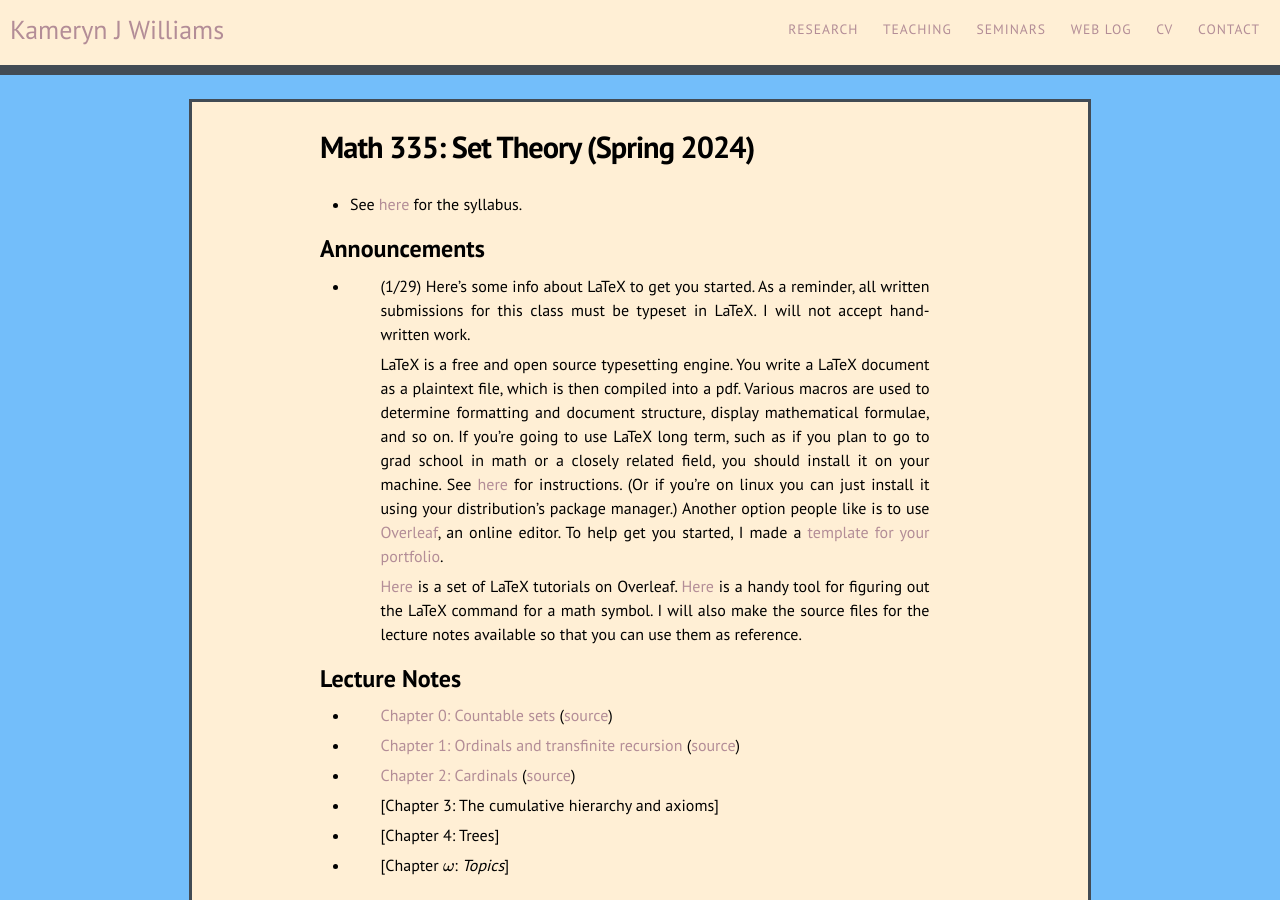
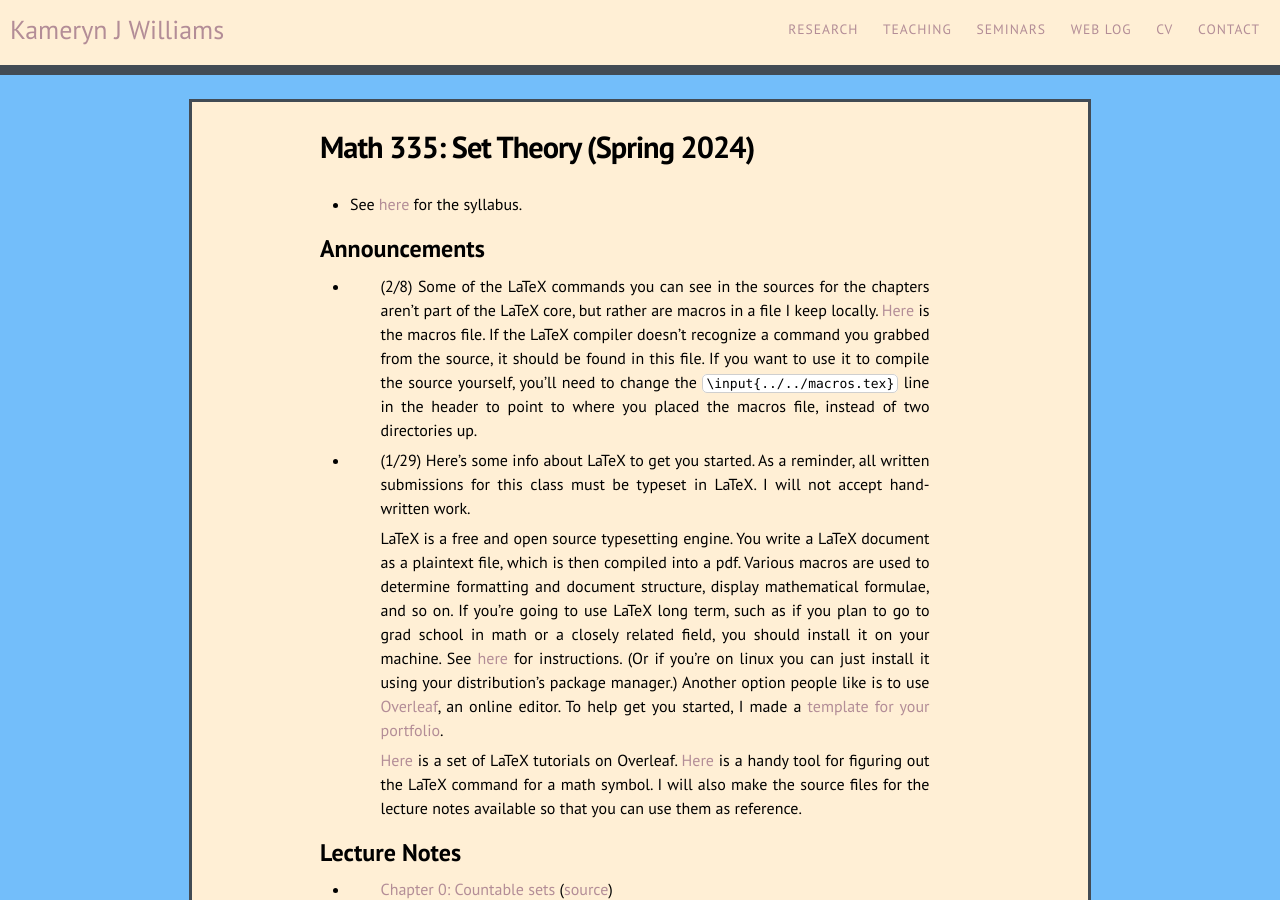
Before and after one commit to kamerynjw/kamerynjw.github.io, a Jekyll site: the page built from teaching/2024/math335.md, in a window 1280 px wide and 900 px high. Built offline with Jekyll 4.4.1, drawn with Linux system fonts in a browser that asks for light colours; nearby versions of some CDN libraries; formulas are drawn with MathJax 3.

Commit message:
added latex macros, fixed typos in pr0

```diff
--- a/teaching/2024/math335.md
+++ b/teaching/2024/math335.md
@@ -9,6 +9,8 @@ permalink: /teaching/2024/math335/
 
 Announcements
 -------------
+
+* (2/8) Some of the LaTeX commands you can see in the sources for the chapters aren't part of the LaTeX core, but rather are macros in a file I keep locally. [Here]({{ page.url }}macros.tex) is the macros file. If the LaTeX compiler doesn't recognize a command you grabbed from the source, it should be found in this file. If you want to use it to compile the source yourself, you'll need to change the `\input{../../macros.tex}` line in the header to point to where you placed the macros file, instead of two directories up.
 
 * (1/29) Here's some info about LaTeX to get you started. As a reminder, all written submissions for this class must be typeset in LaTeX. I will not accept hand-written work.
 
```
Also changed, not shown: 3 other files.
